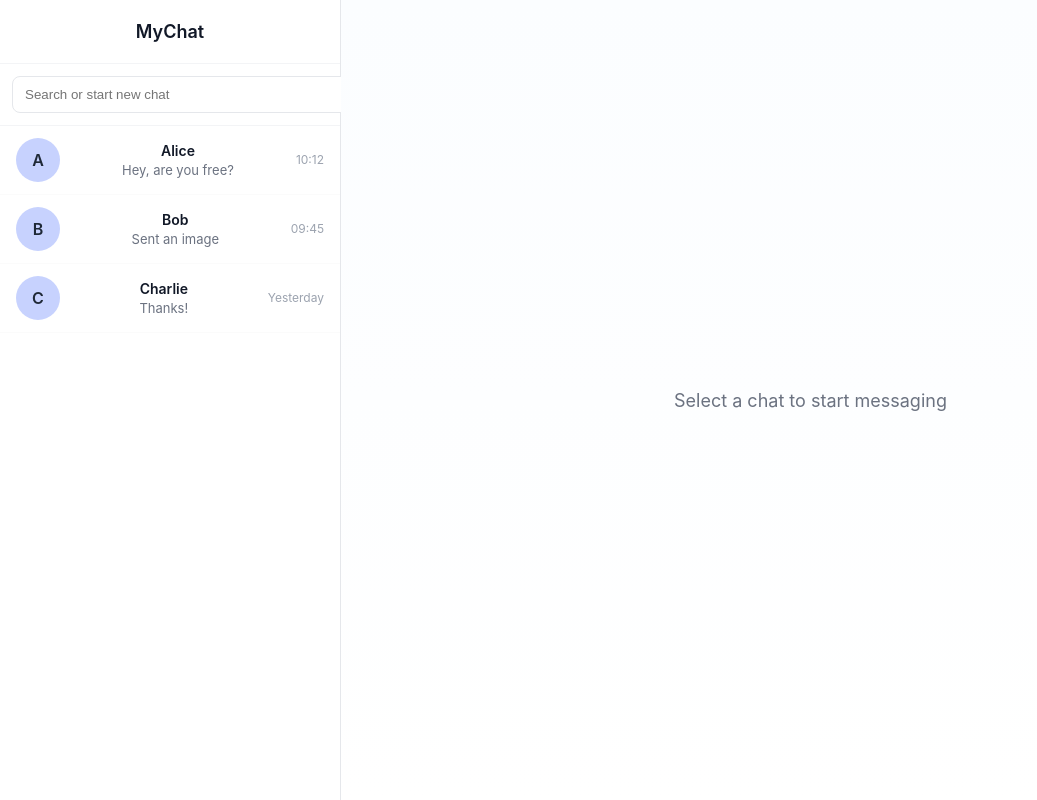
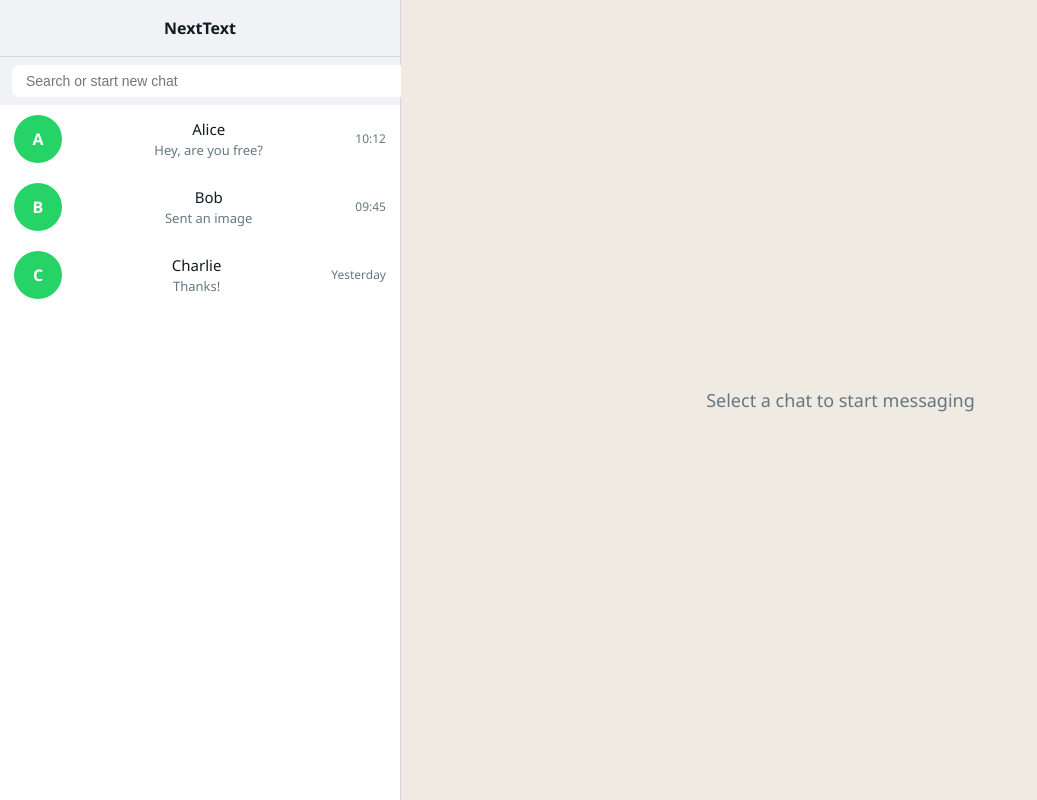
Before and after one commit to Metgala1/NexText, a React (Vite) app: page / in a window 1280 px wide. Shown: the whole page, without its empty margins (0-1037 px from the left). Built offline with nearby package versions, Linux system fonts and the light colour scheme.

Commit message:
worked on my message area

```diff
--- a/src/components/ChatList.jsx
+++ b/src/components/ChatList.jsx
@@ -1,4 +1,4 @@
-import React from "react";
+import React, { useState } from "react";
 import styles from "../styles/DesktopChatList.module.css";
 
 const contacts = [
@@ -8,30 +8,75 @@ const contacts = [
 ];
 
 export default function DesktopChatList() {
+  const [activeChat, setActiveChat] = useState(null);
+
   return (
     <div className={styles.app}>
+      {/* Sidebar */}
       <aside className={styles.sidebar}>
-        <div className={styles.brand}>MyChat</div>
+        <div className={styles.brand}>NextText</div>
+
         <div className={styles.search}>
           <input placeholder="Search or start new chat" />
         </div>
+
         <ul className={styles.contactList}>
           {contacts.map((c) => (
-            <li key={c.id} className={styles.contactItem}>
+            <li
+              key={c.id}
+              className={`${styles.contactItem} ${
+                activeChat?.id === c.id ? styles.active : ""
+              }`}
+              onClick={() => setActiveChat(c)}
+            >
               <div className={styles.avatar}>{c.name.charAt(0)}</div>
+
               <div className={styles.contactInfo}>
                 <div className={styles.contactName}>{c.name}</div>
                 <div className={styles.contactLast}>{c.last}</div>
               </div>
+
               <div className={styles.time}>{c.time}</div>
             </li>
           ))}
         </ul>
       </aside>
 
+      {/* Main Preview */}
       <main className={styles.mainPreview}>
-        <div className={styles.placeholder}>Select a chat to start messaging</div>
+        {!activeChat ? (
+          <div className={styles.placeholder}>
+            Select a chat to start messaging
+          </div>
+        ) : (
+          <ConversationPreview contact={activeChat} />
+        )}
       </main>
     </div>
   );
 }
+
+/* Temporary conversation preview */
+function ConversationPreview({ contact }) {
+  return (
+    <div className={styles.conversation}>
+      <header className={styles.conversationHeader}>
+        <div className={styles.avatarLarge}>{contact.name.charAt(0)}</div>
+        <div>
+          <div className={styles.contactName}>{contact.name}</div>
+          <div className={styles.status}>Online</div>
+        </div>
+      </header>
+
+      <div className={styles.messages}>
+        <div className={styles.messageIncoming}>
+          Hey 👋 this is the beginning of your conversation with {contact.name}
+        </div>
+      </div>
+
+      <div className={styles.messageInput}>
+        <input placeholder="Type a message…" />
+      </div>
+    </div>
+  );
+}
--- a/src/styles/DesktopChatList.module.css
+++ b/src/styles/DesktopChatList.module.css
@@ -1,85 +1,98 @@
+/* ROOT */
 .app {
   display: flex;
   height: 100vh;
-  font-family: Inter, system-ui, -apple-system, "Segoe UI", Roboto, "Helvetica Neue", Arial;
-  color: #111827;
+  font-family: "Segoe UI", Helvetica, Arial, sans-serif;
+  color: #111b21;
+  background: #efeae2;
 }
 
-/* Sidebar */
+/* SIDEBAR */
 .sidebar {
-  width: 340px;
-  border-right: 1px solid #e5e7eb;
+  width: 400px;
   display: flex;
   flex-direction: column;
   background: #ffffff;
+  border-right: 1px solid #d1d7db;
 }
 
+/* BRAND (WhatsApp header) */
 .brand {
-  padding: 18px;
+  padding: 16px;
   font-weight: 600;
-  font-size: 18px;
-  border-bottom: 1px solid #f3f4f6;
+  font-size: 16px;
+  background: #f0f2f5;
+  border-bottom: 1px solid #d1d7db;
 }
 
+/* SEARCH */
 .search {
-  padding: 12px;
-  border-bottom: 1px solid #f3f4f6;
+  padding: 8px 12px;
+  background: #f0f2f5;
 }
 
 .search input {
   width: 100%;
-  padding: 10px 12px;
+  padding: 8px 14px;
   border-radius: 8px;
-  border: 1px solid #e5e7eb;
+  border: none;
   outline: none;
+  background: #ffffff;
+  font-size: 14px;
 }
 
-/* Contact list */
+/* CONTACT LIST */
 .contactList {
   list-style: none;
   padding: 0;
   margin: 0;
   overflow-y: auto;
+  flex: 1;
 }
 
 .contactItem {
   display: flex;
   align-items: center;
   gap: 12px;
-  padding: 12px 16px;
+  padding: 10px 14px;
   cursor: pointer;
-  border-bottom: 1px solid #fbfbfb;
 }
 
 .contactItem:hover {
-  background: #f8fafc;
+  background: #f5f6f6;
 }
 
+.active {
+  background: #f0f2f5;
+}
+
+/* AVATAR */
 .avatar {
-  width: 44px;
-  height: 44px;
+  width: 48px;
+  height: 48px;
   border-radius: 50%;
-  background: #c7d2fe;
+  background: #25d366;
+  color: white;
   display: flex;
   align-items: center;
   justify-content: center;
   font-weight: 600;
-  color: #1f2937;
 }
 
+/* CONTACT INFO */
 .contactInfo {
   flex: 1;
   min-width: 0;
 }
 
 .contactName {
-  font-weight: 600;
-  font-size: 14px;
+  font-weight: 500;
+  font-size: 15px;
 }
 
 .contactLast {
   font-size: 13px;
-  color: #6b7280;
+  color: #667781;
   white-space: nowrap;
   overflow: hidden;
   text-overflow: ellipsis;
@@ -87,19 +100,109 @@
 
 .time {
   font-size: 12px;
-  color: #9ca3af;
+  color: #667781;
 }
 
-/* Main preview */
+/* MAIN PREVIEW */
 .mainPreview {
   flex: 1;
   display: flex;
+  flex-direction: column;
+  background: #efeae2;
+}
+
+/* PLACEHOLDER */
+.placeholder {
+  margin: auto;
+  color: #667781;
+  font-size: 18px;
+}
+
+/* CONVERSATION */
+.conversation {
+  display: flex;
+  flex-direction: column;
+  height: 100%;
+  padding-bottom: 15px;
+}
+
+/* CONVERSATION HEADER */
+.conversationHeader {
+  display: flex;
+  align-items: center;
+  gap: 12px;
+  padding: 10px 16px;
+  background: #f0f2f5;
+  border-bottom: 1px solid #d1d7db;
+}
+
+.avatarLarge {
+  width: 40px;
+  height: 40px;
+  border-radius: 50%;
+  background: #25d366;
+  color: white;
+  display: flex;
   align-items: center;
   justify-content: center;
-  background: linear-gradient(180deg, #fbfdff, #ffffff);
+  font-weight: 600;
 }
 
-.placeholder {
-  color: #6b7280;
-  font-size: 18px;
+.status {
+  font-size: 12px;
+  color: #25d366;
 }
+
+/* MESSAGES AREA */
+.messages {
+  flex: 1;
+  padding: 16px;
+  overflow-y: auto;
+  background: #efeae2;
+}
+
+/* INCOMING MESSAGE */
+.messageIncoming {
+  max-width: 65%;
+  background: #ffffff;
+  padding: 8px 12px;
+  border-radius: 8px;
+  font-size: 14px;
+  margin-bottom: 8px;
+  box-shadow: 0 1px 1px rgba(0, 0, 0, 0.08);
+}
+
+/* MESSAGE INPUT */
+.messageInput {
+  padding: 10px 12px;
+  background: #f0f2f5;
+  border-top: 1px solid #d1d7db;
+  width: 100%;
+}
+
+.messageInput input {
+  width: 90%;
+  padding: 10px 14px;
+  border-radius: 20px;
+  border: none;
+  outline: none;
+  background: #ffffff;
+  font-size: 20px;
+  color: #111b21;
+}
+
+/* MOBILE */
+@media (max-width: 768px) {
+  .app {
+    flex-direction: column;
+  }
+
+  .sidebar {
+    width: 100%;
+    border-right: none;
+  }
+
+  .mainPreview {
+    display: none;
+  }
+}
```
